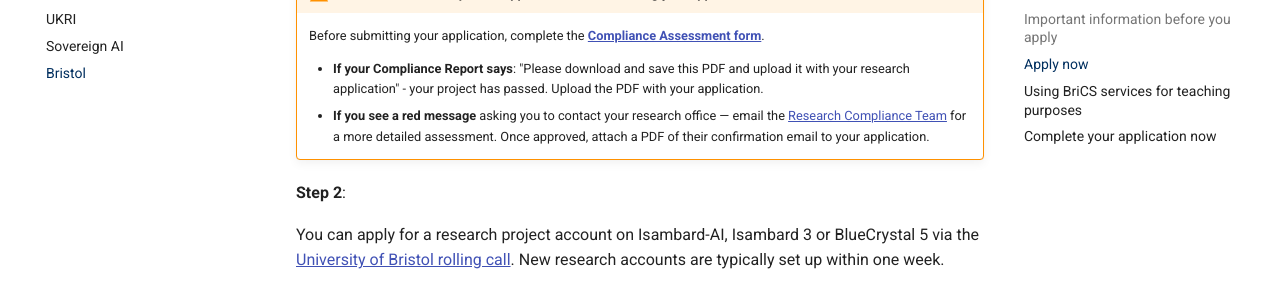
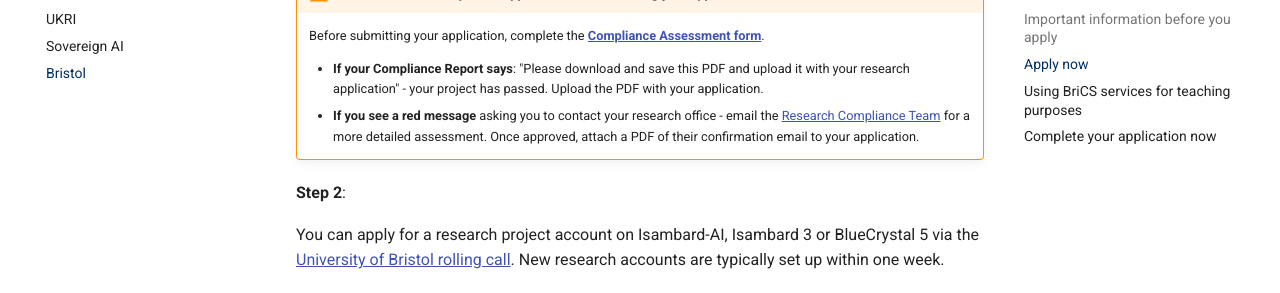
Before and after one commit to isambard-sc/apply.isambard.ac.uk, an MkDocs documentation site: the page built from docs/bristol/index.md, in a window 1280 px wide and 900 px high, scrolled down 1652 px. Shown: the part 152-445 px from the top of the window. Built offline with MkDocs 1.6.1 and Material for MkDocs 9.7.7, drawn with Linux system fonts in a browser that asks for light colours.

```diff
--- a/docs/bristol/index.md
+++ b/docs/bristol/index.md
@@ -54,7 +54,7 @@ Full details of how node hours accounting works on BriCS services are provided i
     Before submitting your application, complete the **[Compliance Assessment form][compliance-assessment]**.
 
     - **If your Compliance Report says**: "Please download and save this PDF and upload it with your research application" - your project has passed. Upload the PDF with your application.
-    - **If you see a red message** asking you to contact your research office — email the [Research Compliance Team][contact-drei] for a more detailed assessment. Once approved, attach a PDF of their confirmation email to your application.
+    - **If you see a red message** asking you to contact your research office - email the [Research Compliance Team][contact-drei] for a more detailed assessment. Once approved, attach a PDF of their confirmation email to your application.
 
 **Step 2**:
 
```
